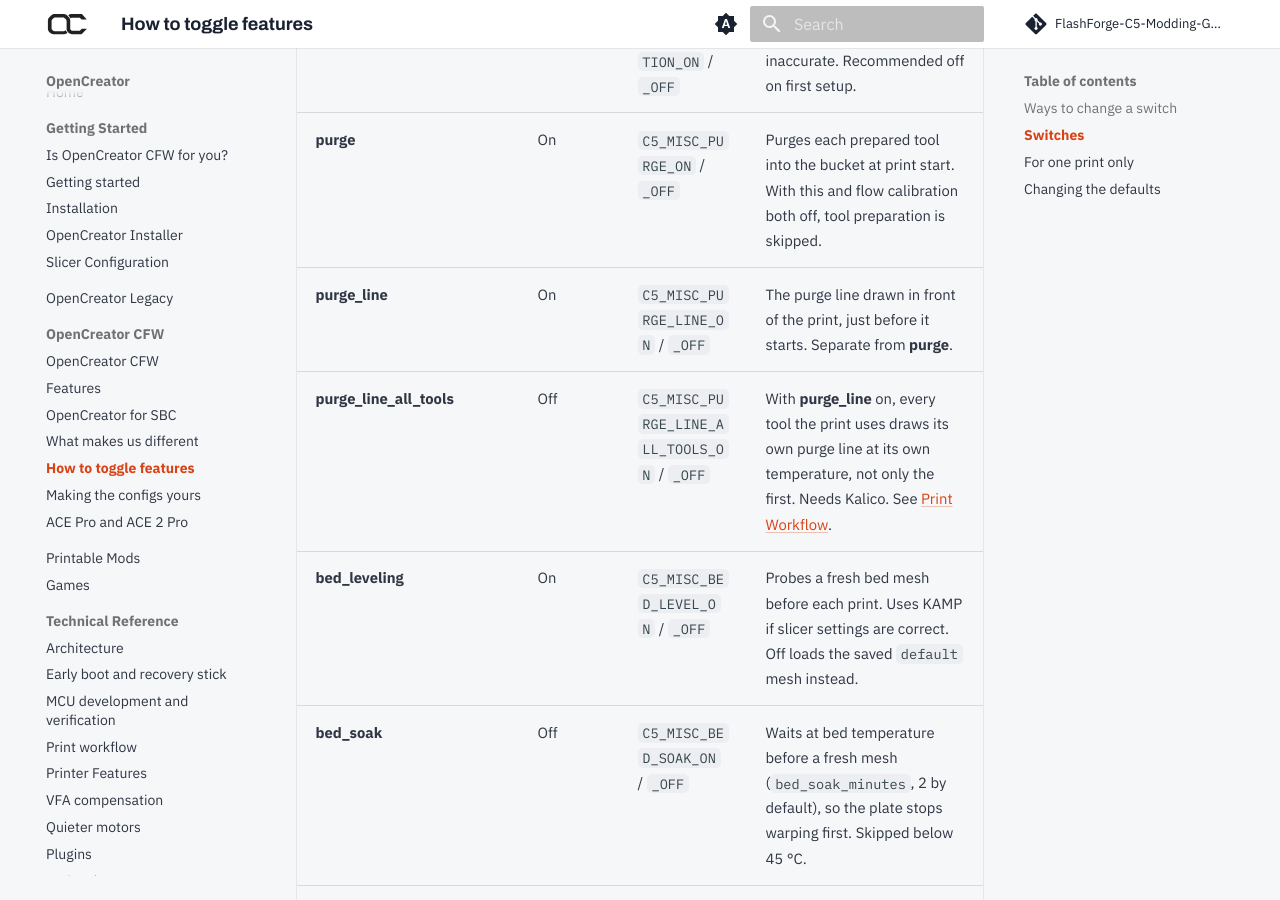
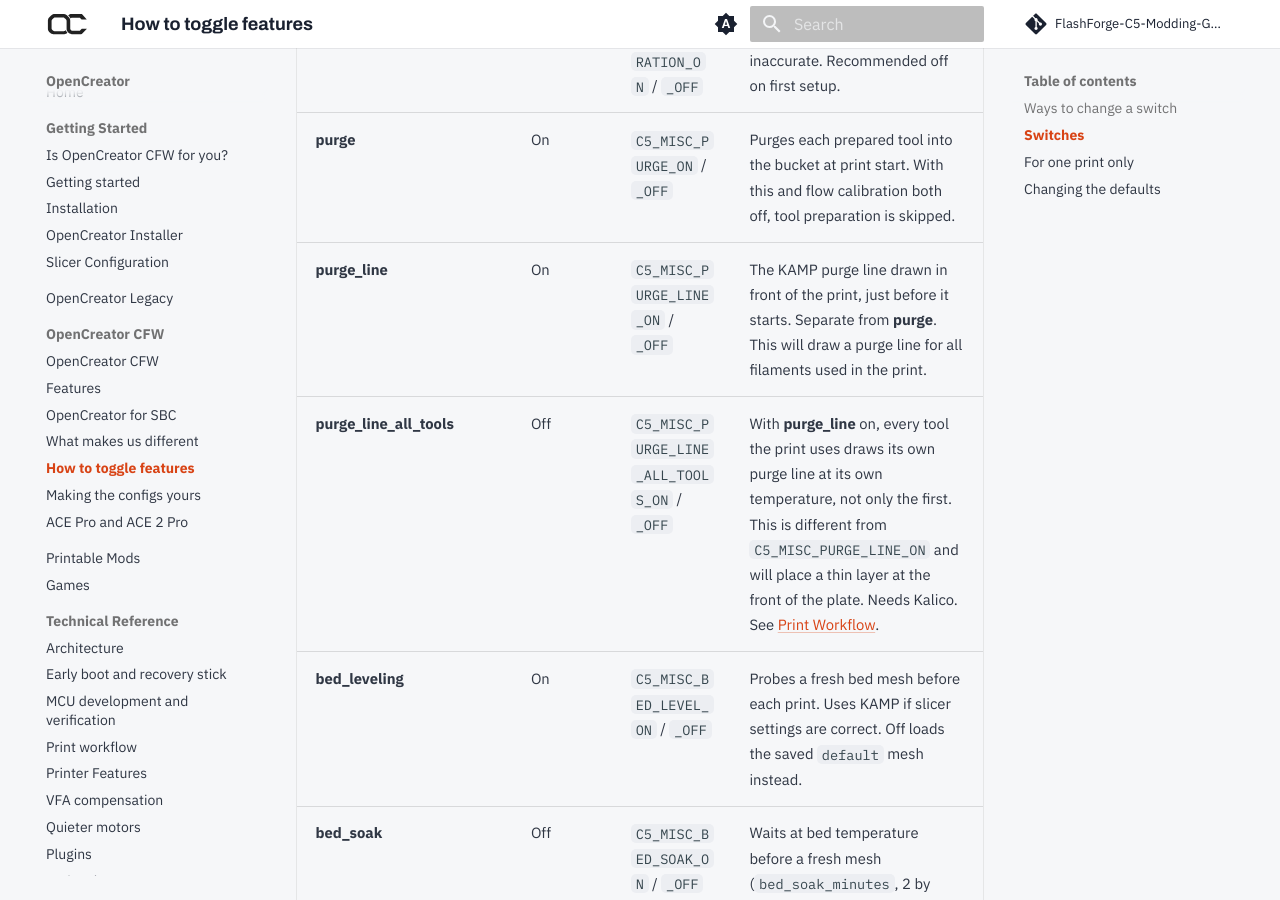
Before and after one commit to FlashForge-C5-Modding-Group/OpenCreator, an MkDocs documentation site: the page built from docs/toggle-features.md, in a window 1280 px wide and 900 px high, scrolled down 891 px. Built offline with MkDocs 1.6.1 and Material for MkDocs 9.7.7, drawn with Linux system fonts in a browser that asks for light colours; comment, search, counter and statistics services are not loaded.

Commit message:
Clarify purge line settings in toggle-features.md
Updated descriptions for `purge_line` and `purge_line_all_tools` to clarify functionality.

```diff
--- a/docs/toggle-features.md
+++ b/docs/toggle-features.md
@@ -39,8 +39,8 @@ restarts and reboots.
 | --- | --- | --- | --- |
 | **flow_calibration** | On | `C5_MISC_FLOW_CALIBRATION_ON` / `_OFF` | FlashForge PA calibration, known to be extremely inaccurate. Recommended off on first setup. |
 | **purge** | On | `C5_MISC_PURGE_ON` / `_OFF` | Purges each prepared tool into the bucket at print start. With this and flow calibration both off, tool preparation is skipped. |
-| **purge_line** | On | `C5_MISC_PURGE_LINE_ON` / `_OFF` | The purge line drawn in front of the print, just before it starts. Separate from **purge**. |
-| **purge_line_all_tools** | Off | `C5_MISC_PURGE_LINE_ALL_TOOLS_ON` / `_OFF` | With **purge_line** on, every tool the print uses draws its own purge line at its own temperature, not only the first. Needs Kalico. See [Print Workflow](print-workflow.md). |
+| **purge_line** | On | `C5_MISC_PURGE_LINE_ON` / `_OFF` | The KAMP purge line drawn in front of the print, just before it starts. Separate from **purge**. This will draw a purge line for all filaments used in the print. |
+| **purge_line_all_tools** | Off | `C5_MISC_PURGE_LINE_ALL_TOOLS_ON` / `_OFF` | With **purge_line** on, every tool the print uses draws its own purge line at its own temperature, not only the first. This is different from `C5_MISC_PURGE_LINE_ON` and will place a thin layer at the front of the plate. Needs Kalico. See [Print Workflow](print-workflow.md). |
 | **bed_leveling** | On | `C5_MISC_BED_LEVEL_ON` / `_OFF` | Probes a fresh bed mesh before each print. Uses KAMP if slicer settings are correct. Off loads the saved `default` mesh instead. |
 | **bed_soak** | Off | `C5_MISC_BED_SOAK_ON` / `_OFF` | Waits at bed temperature before a fresh mesh (`bed_soak_minutes`, 2 by default), so the plate stops warping first. Skipped below 45 °C. |
 | **clog_detection** | Off | `SET_PIN PIN=clog_detection` | Pauses the print when a tool's filament wheel stops turning while filament is loaded. If you get false positives, turn it off. |
```
